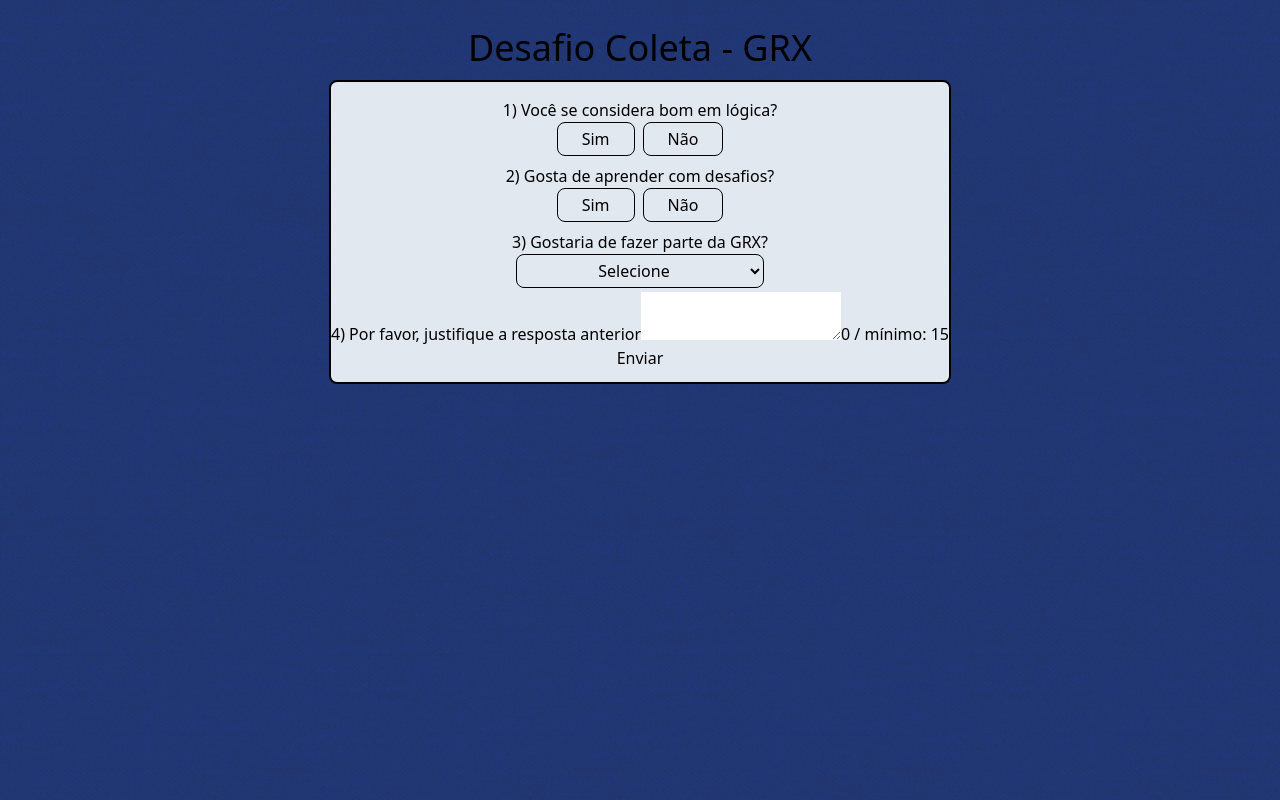
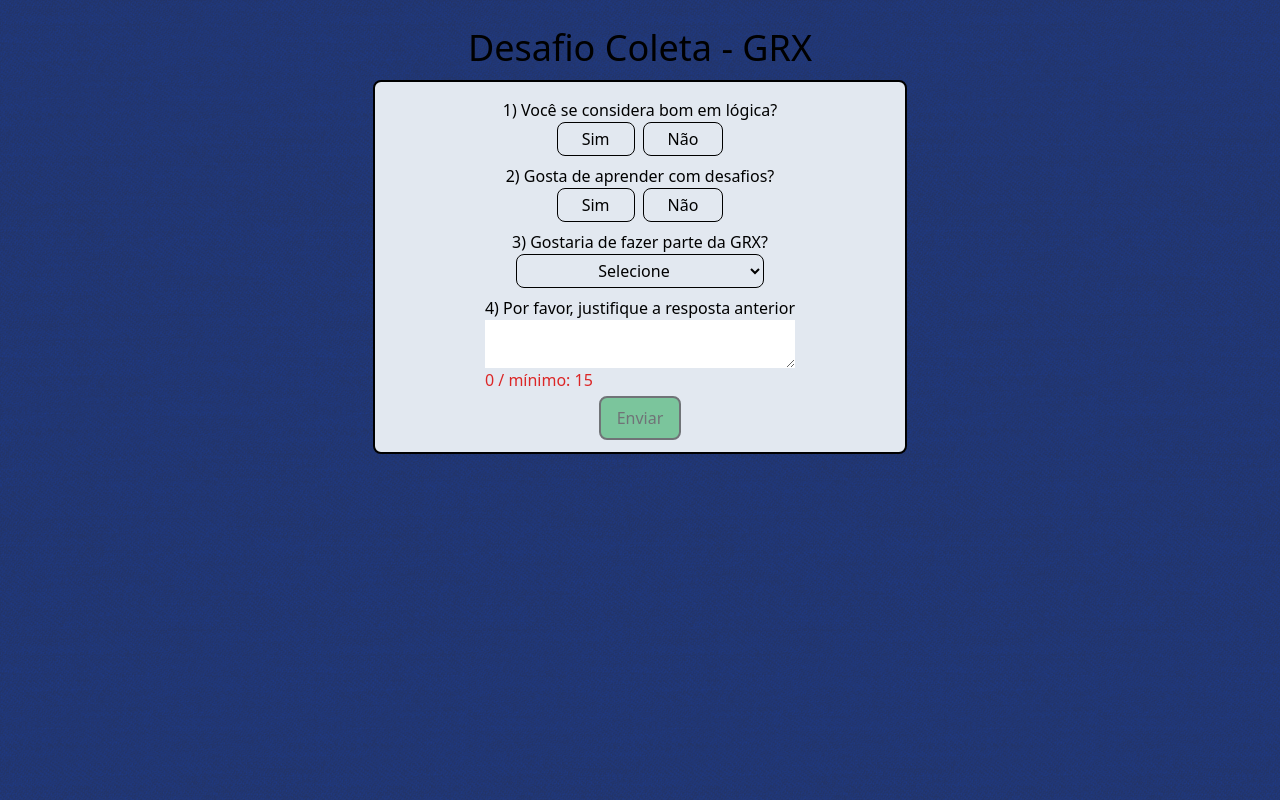
Before and after one commit to muriloommaia/grx-challenge, a React (Vite) app in the folder front-end/: page / in a window 1280 px wide. Built offline with nearby package versions, Linux system fonts and the light colour scheme.

Commit message:
feat: estiliza  formulario

```diff
--- a/front-end/src/components/Pages/Home.tsx
+++ b/front-end/src/components/Pages/Home.tsx
@@ -5,7 +5,7 @@ import Result from '../organisms/Result'
 export default function Home() {
   const { submit: { isSubmit } } = useSelector((state: RootState) => state)
   return (
-    <div className="flex flex-col items-center pt-4">
+    <div className="flex flex-col items-center pt-4 w-10/12 md:min-w-[500px] md:w-5/12">
       <h1 className='text-4xl py-3'>Desafio Coleta - GRX</h1>
       { !isSubmit ? <Forms /> : <Result /> }
     </div>
--- a/front-end/src/components/molecules/SubmitButton.tsx
+++ b/front-end/src/components/molecules/SubmitButton.tsx
@@ -27,6 +27,7 @@ export default function SubmitButton() {
       <button
         type='submit'
         disabled={verifyDisabled()}
+        className="p-2 px-4 border-2 border-black rounded-lg bg-green-600 disabled:opacity-50"
         onClick={handleClick}
       >
         Enviar
--- a/front-end/src/components/molecules/TextArea.tsx
+++ b/front-end/src/components/molecules/TextArea.tsx
@@ -26,12 +26,14 @@ export default function TextArea({ children, numberAnswer: question, max, min }:
     }
   }
   return (
-    <div>
+    <div className='flex flex-col my-1'>
       <label htmlFor='textarea'>
         {children}
       </label>
       <textarea id='textarea' maxLength={max} minLength={min} value={value} onChange={handleChange} />
+      <div className='text-red-600'>
       { !verifyTextArea() && <span>{`${value.length} / mínimo: ${min}`}</span> }
+      </div>
     </div>
   )
 }
--- a/front-end/src/components/organisms/Forms.tsx
+++ b/front-end/src/components/organisms/Forms.tsx
@@ -7,7 +7,8 @@ import TextArea from '../molecules/TextArea'
 export default function Forms() {
   return (
     <form
-      className='flex flex-col items-center bg-slate-200 border-2 rounded-lg border-black py-3'
+      className='flex flex-col items-center bg-slate-200 border-2 rounded-lg border-black py-3
+      w-full'
     >
       <AnswerButton numberAnswer={1}>
         1) Você se considera bom em lógica?
```
